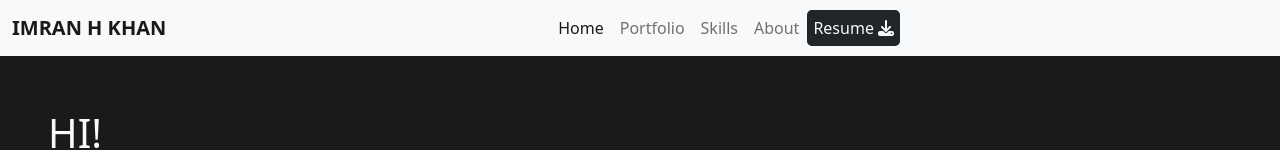
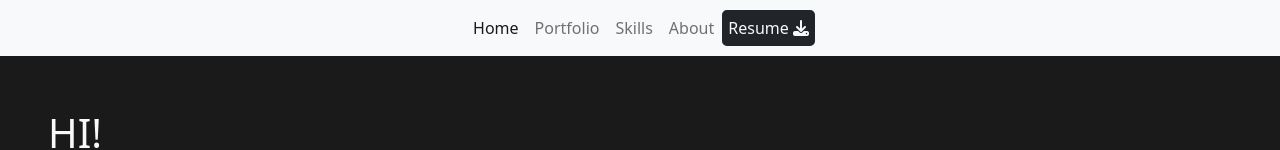
Before and after one commit to emranHkhan/imranhkhanportfolio, a plain HTML site: page index.html in a window 1280 px wide. Shown: the top 150 px of the page. Drawn offline with nearby package versions, Linux system fonts and the light colour scheme.

Commit message:
removed full name

```diff
--- a/index.html
+++ b/index.html
@@ -19,7 +19,6 @@
 <body>
     <nav class="navbar navbar-expand-lg navbar-light bg-light">
       <div class="container-fluid">
-        <a class="navbar-brand fw-bold" href="#">IMRAN H KHAN</a>
         <button
           class="navbar-toggler"
           type="button"
```
